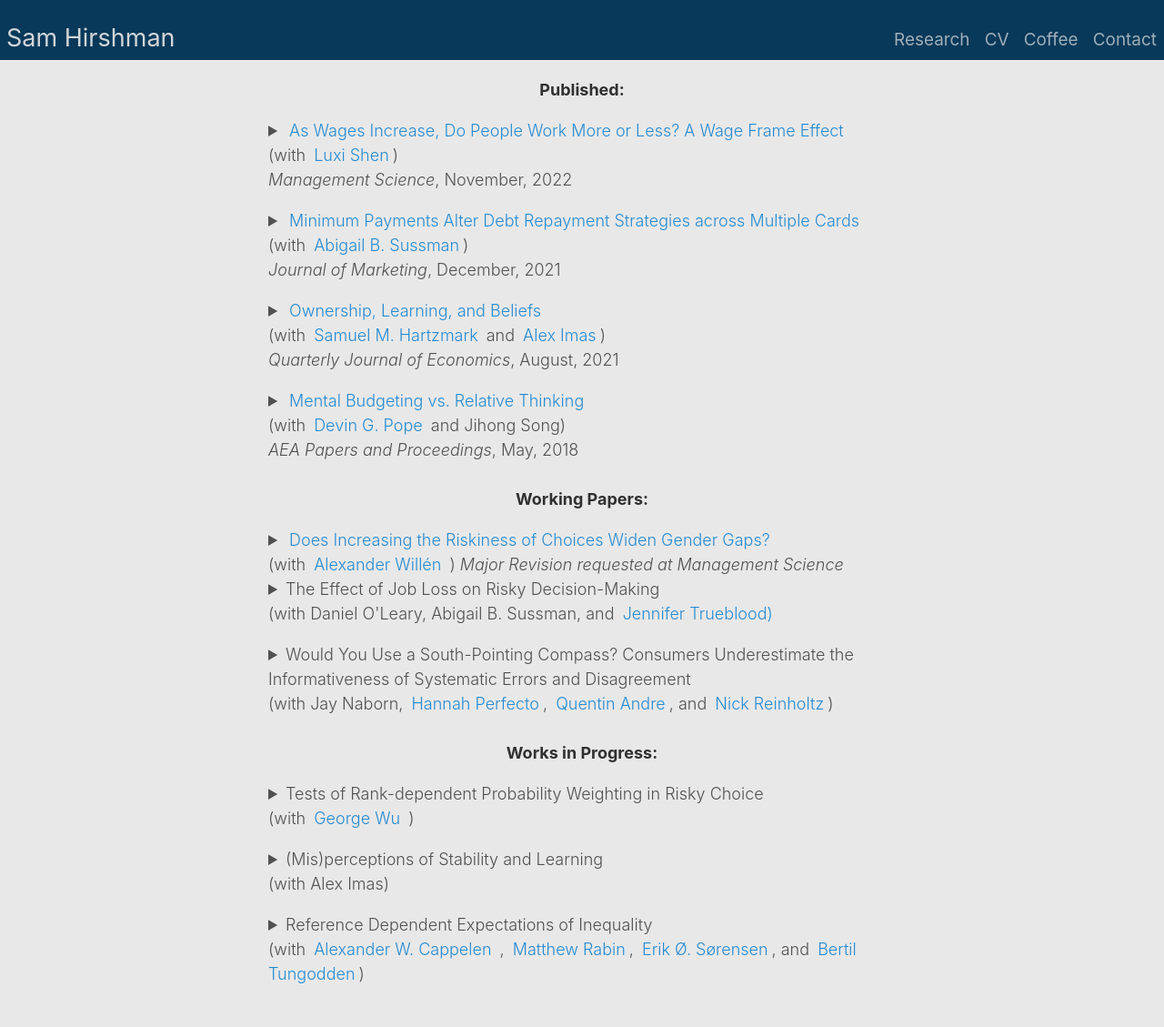
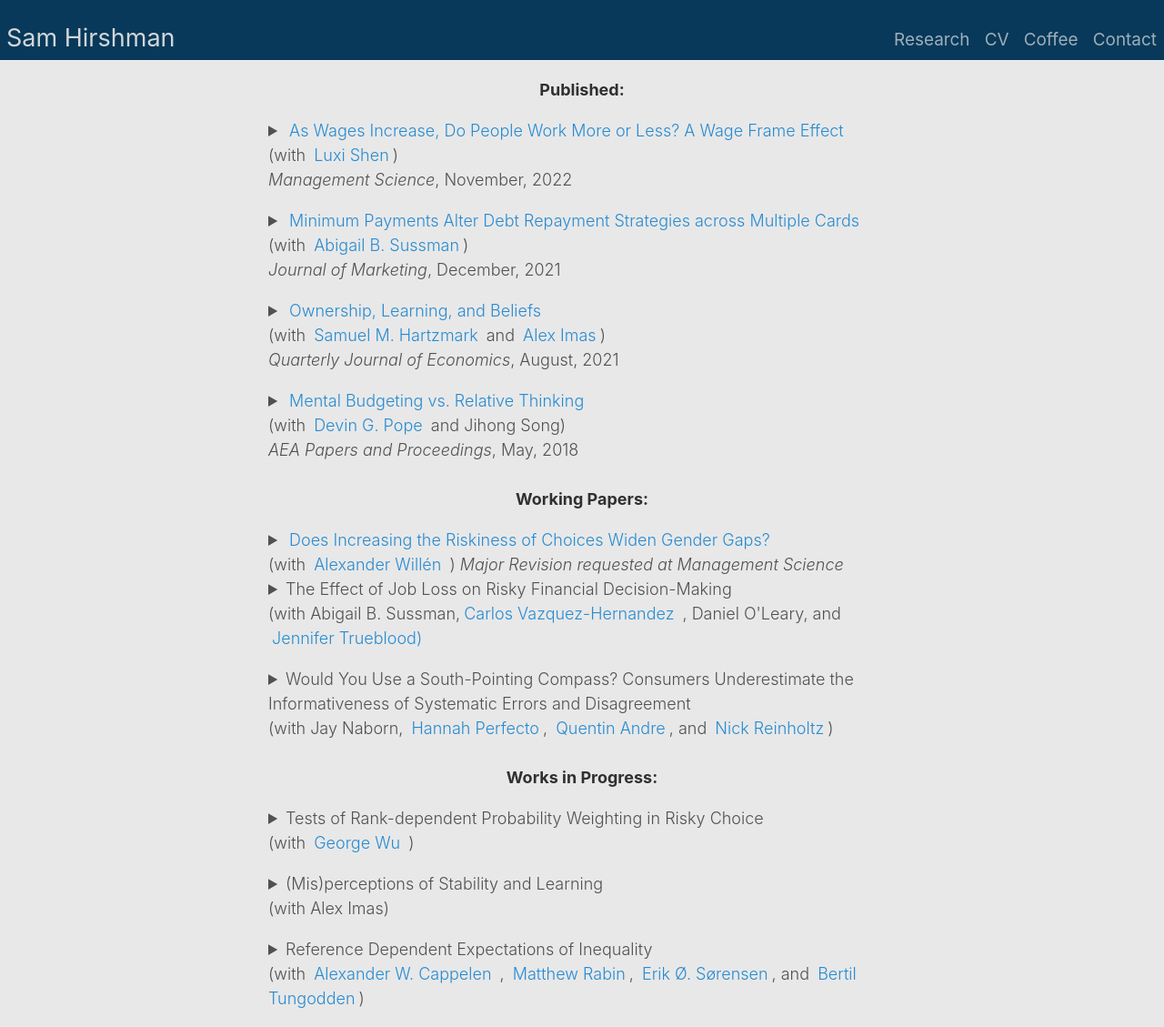
Before and after one commit to shirshma/shirshma.github.io, a Jekyll site: the page built from docs/research.md, in a window 1280 px wide. Shown: the whole page at 91% size. Built offline with Jekyll 4.4.1, drawn with Linux system fonts in a browser that asks for light colours; before the commit the page ends 1102 px from its top, so only the background shows below that; some of the changed text lies outside the part shown.

Commit message:
Update research.md

```diff
--- a/docs/research.md
+++ b/docs/research.md
@@ -45,10 +45,10 @@ We isolate the causal effect of changing the riskiness of choices on the gender
 </details>
 
 <details>
-<summary>The Effect of Job Loss on Risky Decision-Making <br> (with Daniel O'Leary, Abigail B. Sussman, and <a href="https://computationaldecisionlab.wordpress.com/">Jennifer Trueblood) </a>
+<summary>The Effect of Job Loss on Risky Financial Decision-Making <br> (with  Abigail B. Sussman,<a href="https://www.sydney.edu.au/business/about/our-people/academic-staff/carlos-vazquezhernandez.html">Carlos Vazquez-Hernandez </a>, Daniel O'Leary, and <a href="https://computationaldecisionlab.wordpress.com/">Jennifer Trueblood) </a>
 </summary>
 <b>Abstract:</b>
-The unemployment rate in the United States reached 14.7%, 23.1 million people, in 2020. While negative effects of unemployment on health and well-being are well-understood, the influence of job loss on  decision-making has received little attention. Across  a large-scale survey (N = 37,854) and three controlled experiments (total N=2005), we find that job loss increases risky decision making. First, in survey data, we find that job-loss among survey respondents is associated with elevated levels of risky decision-making across financial and non-financial contexts. Further, participants who have lost their jobs more recently make riskier decisions. Next, we find that an incentive-compatible manipulation of job loss in a lab setting increases take-up of financial risks. Shifting participants into the domain of losses appears to underlie this pattern.  These findings have implications for individuals and policymakers as the decision to engage in risky behaviors can have negative long-term physical, financial, and psychosocial consequences.
+Job loss is a common and disruptive life event. It is known to have numerous long term negative effects on financial, health, and social outcomes. While the negative effects of becoming unemployed on health and well-being are well-understood, the influence of job loss on financial decisions has received little attention. Across  a large-scale survey (N = 37,854), spending data from a bank (N=404,470), and two online experiments (total N=1403), we find that job loss increases financial risk taking. First, in survey data, job-loss is associated with elevated levels of self-reported financial risk taking and lottery ticket purchases. Next, using administrative data from a large bank, we find consistent causal evidence of the influence of job loss on gambling spending. Although total spending decreases after job loss, gambling spending is less affected than our control categories. Finally, we turn to two incentive-compatible manipulations of job loss operationalized in a lab setting. We find that this experimental manipulation increases the take-up of financial risks. The current finding that job loss increases financial risk taking could accentuate long term negative financial effects of job loss.
 
 </details>
 
```
